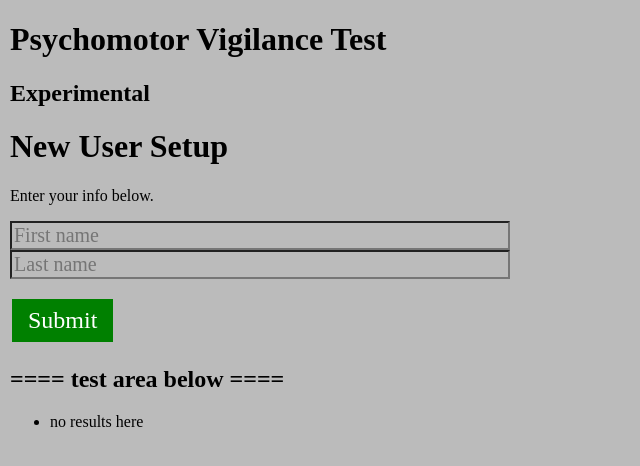
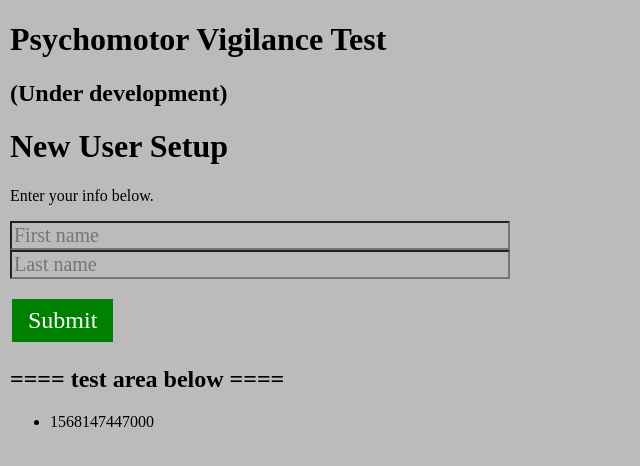
Before and after one commit to pryme/PVT-app, a React (Create React App) app: page / in a window 1280 px wide. Shown: the top 466 px of the page, without its empty margins (0-640 px from the left). Built offline with nearby package versions, Linux system fonts and the light colour scheme.

Commit message:
Fixed some initializations. Added some styling.

```diff
--- a/src/App.js
+++ b/src/App.js
@@ -62,6 +62,7 @@ function App() {
 
   const handleResetAll = () => {
     setAppState("getUser");
+    setResults([]);  // clear out old results
   }
 
   const showSettingsCB = () => {
@@ -100,9 +101,7 @@ function App() {
         </>
       break;
     case "doTest":
-      // TODO: progress bar doesn't work right
-      // maybe it should be component of
-      // TestManager?
+      // TODO: ProgressBar better as part of TestManager
       mainPane =
         <>
         <TestManager
@@ -110,6 +109,7 @@ function App() {
         cbRT={cbRT}
         maxWait={settings.maxWait}
         cbTM={cbTM}
+        setTestStart={setTestStart}
         />
         <ProgressBar
           duration={settings.testDuration}
@@ -161,11 +161,12 @@ function App() {
       <li key={index}>{item}</li>
     ));
   }
+  testPane = <li>{testStart.getTime()}</li>;
 
   return (
     <div className="App">
       <h1>Psychomotor Vigilance Test</h1>
-      <h2>Experimental</h2>
+      <h2>(Under development)</h2>
       {mainPane}
 
       <TestFooter
--- a/src/choose_user.js
+++ b/src/choose_user.js
@@ -32,7 +32,6 @@ function ChooseUser(props) {
       );
     return(
       <div>
-        <h1>Choose User</h1>
         <form onSubmit={onSelectSubmit} >
           <p>Choose your name from the list:</p>
             <select name="list">
--- a/src/test_manager.js
+++ b/src/test_manager.js
@@ -48,7 +48,7 @@ function TestManager(props) {
   }, [state]);
 
   function RTCallback(val) {
-    props.cbRT(val);
+    props.cbRT(val);  // send data to parent
     setState('RT-finished');
   }
 
@@ -92,6 +92,7 @@ function TestManager(props) {
     switch (state) {
       case 'ready':
         setState('RT-started');
+        props.setTestStart(new Date());
         break;
       case 'RT-started':
         break;  // nothing to do
@@ -125,9 +126,9 @@ function TestManager(props) {
   }
 
   return (
-    <>
+    <div className="stimulus">
     {viewSelector(state)}
-    </>
+    </div>
   );
 }
 
```
